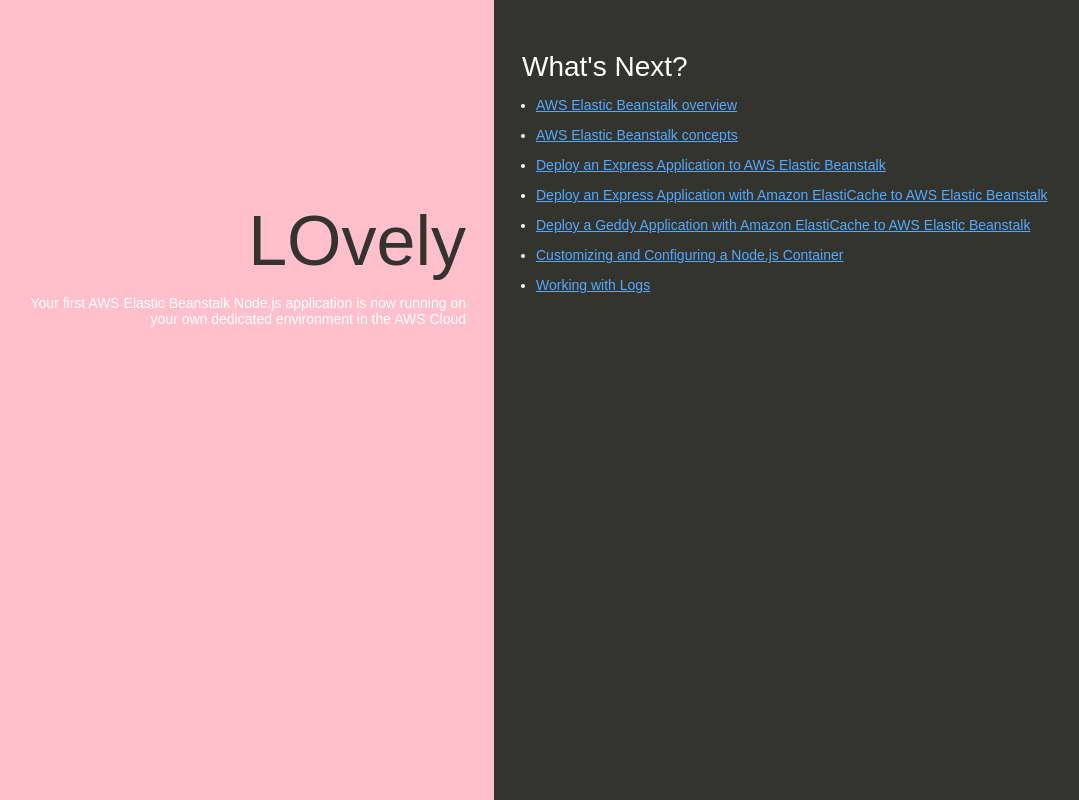
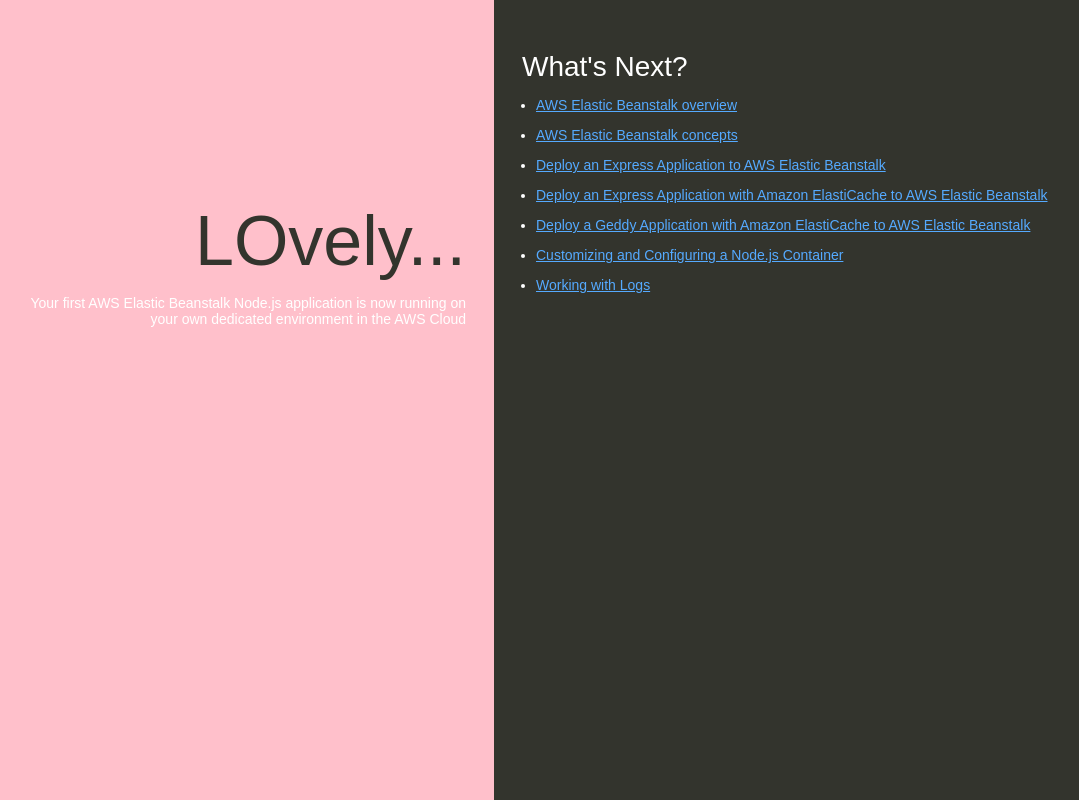
Before and after one commit to khushboothakur375-rgb/my-nodejs-app, a website: page index.html in a window 1280 px wide. Shown: the whole page, without its empty margins (146-1225 px from the left). Drawn offline with Linux system fonts and the light colour scheme.

Commit message:
added ...

```diff
--- a/index.html
+++ b/index.html
@@ -74,7 +74,7 @@
   </head>
   <body>
     <div class="textColumn">
-      <h1>LOvely</h1>
+      <h1>LOvely...</h1>
       <p>Your first AWS Elastic Beanstalk Node.js application is now running on your own dedicated environment in the AWS Cloud</p>
     </div>
     <div class="linksColumn">
```
